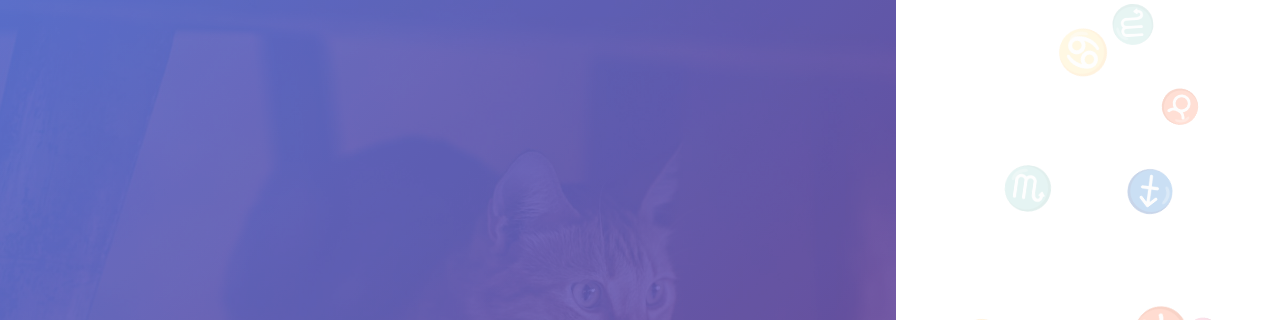
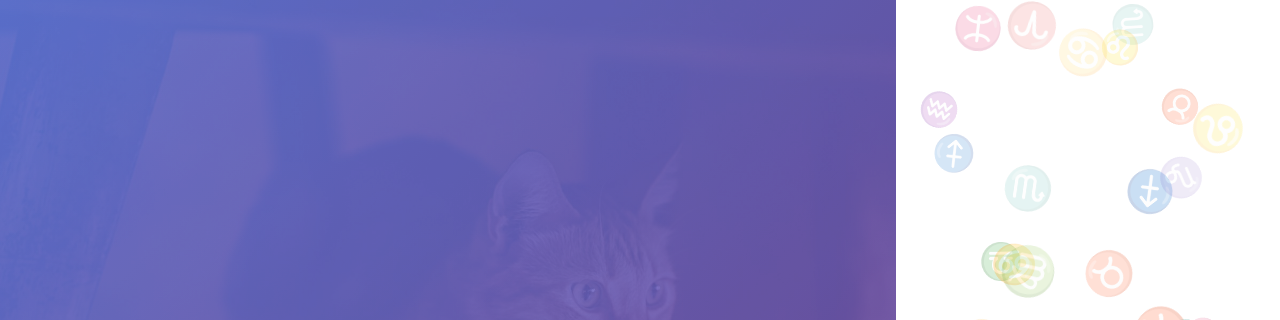
Before and after one commit to Yajur17/Astro, a website: page home.html in a window 1280 px wide. Shown: the top 320 px of the page. Drawn offline with Linux system fonts and the light colour scheme.

Commit message:
Update home.html

```diff
--- a/home.html
+++ b/home.html
@@ -156,7 +156,7 @@
     ];
 
     const rightPanel = document.querySelector('.right-panel');
-    const numSigns = 24;
+    const numSigns = 48;
 
     // Create and position symbols
     for (let i = 0; i < numSigns; i++) {
```
